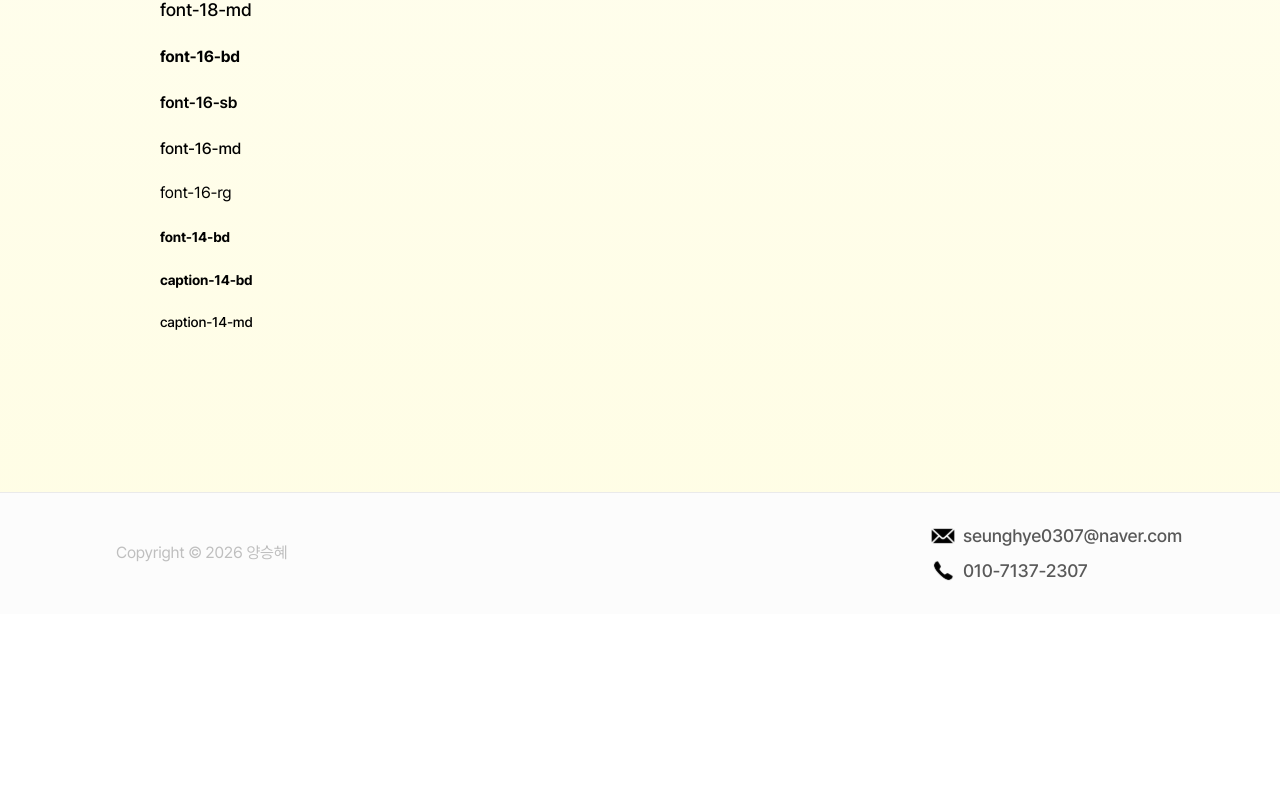
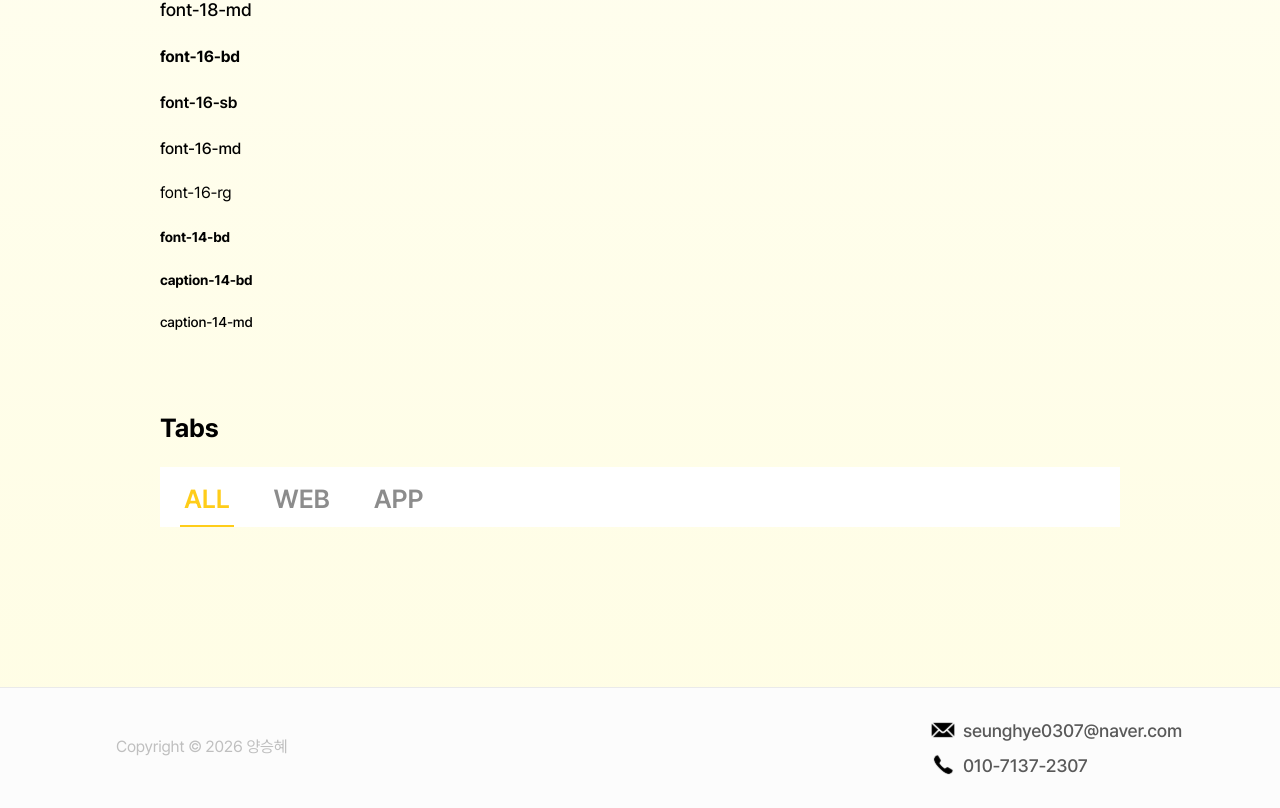
Before and after one commit to seunghye-rain/rain-portfolio, a Next.js app: page / in a window 1280 px wide. Shown: the part 2008-2816 px from the top of the page. Before the commit the page ends 2622 px from the top, so only its background shows below. Built offline with nearby package versions, Linux system fonts and the light colour scheme.

Commit message:
feat: 페이지 임시 구현

```diff
--- a/src/app/(home)/page.tsx
+++ b/src/app/(home)/page.tsx
@@ -1,4 +1,6 @@
 import Link from 'next/link';
+
+import { Tabs } from '@/shared/components/ui';
 
 export default function Home() {
   return (
@@ -83,6 +85,23 @@ export default function Home() {
             <p className='caption-14-md'>caption-14-md</p>
           </div>
         </section>
+
+        <section className='flex flex-col gap-[2.4rem]'>
+          <h2 className='title-26-eb'>Tabs</h2>
+          <Tabs>
+            <Tabs.List>
+              <Tabs.Item value='all' activeValue='all' href='#'>
+                ALL
+              </Tabs.Item>
+              <Tabs.Item value='web' activeValue='all' href='#'>
+                WEB
+              </Tabs.Item>
+              <Tabs.Item value='app' activeValue='all' href='#'>
+                APP
+              </Tabs.Item>
+            </Tabs.List>
+          </Tabs>
+        </section>
       </div>
     </main>
   );
```
